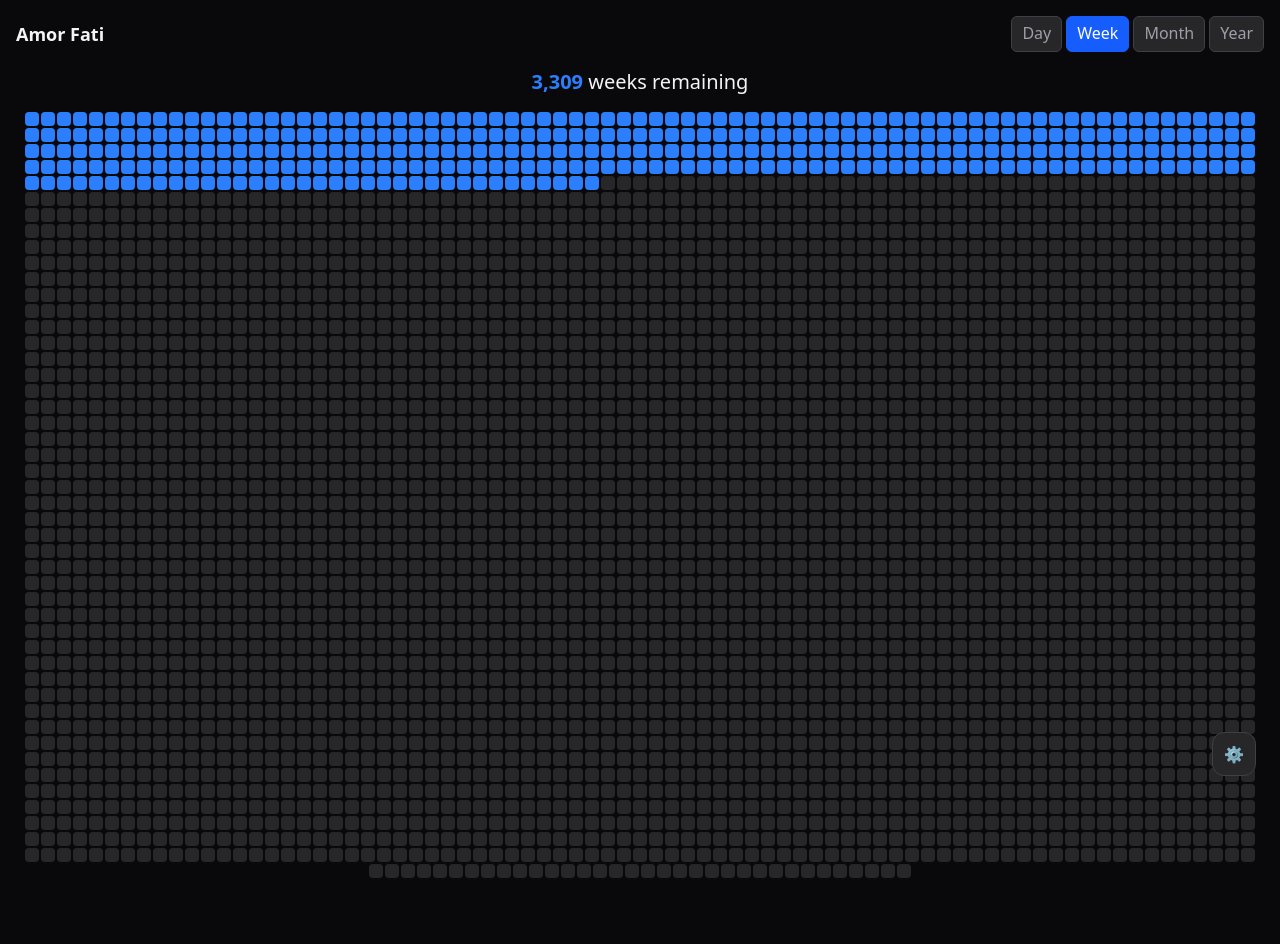
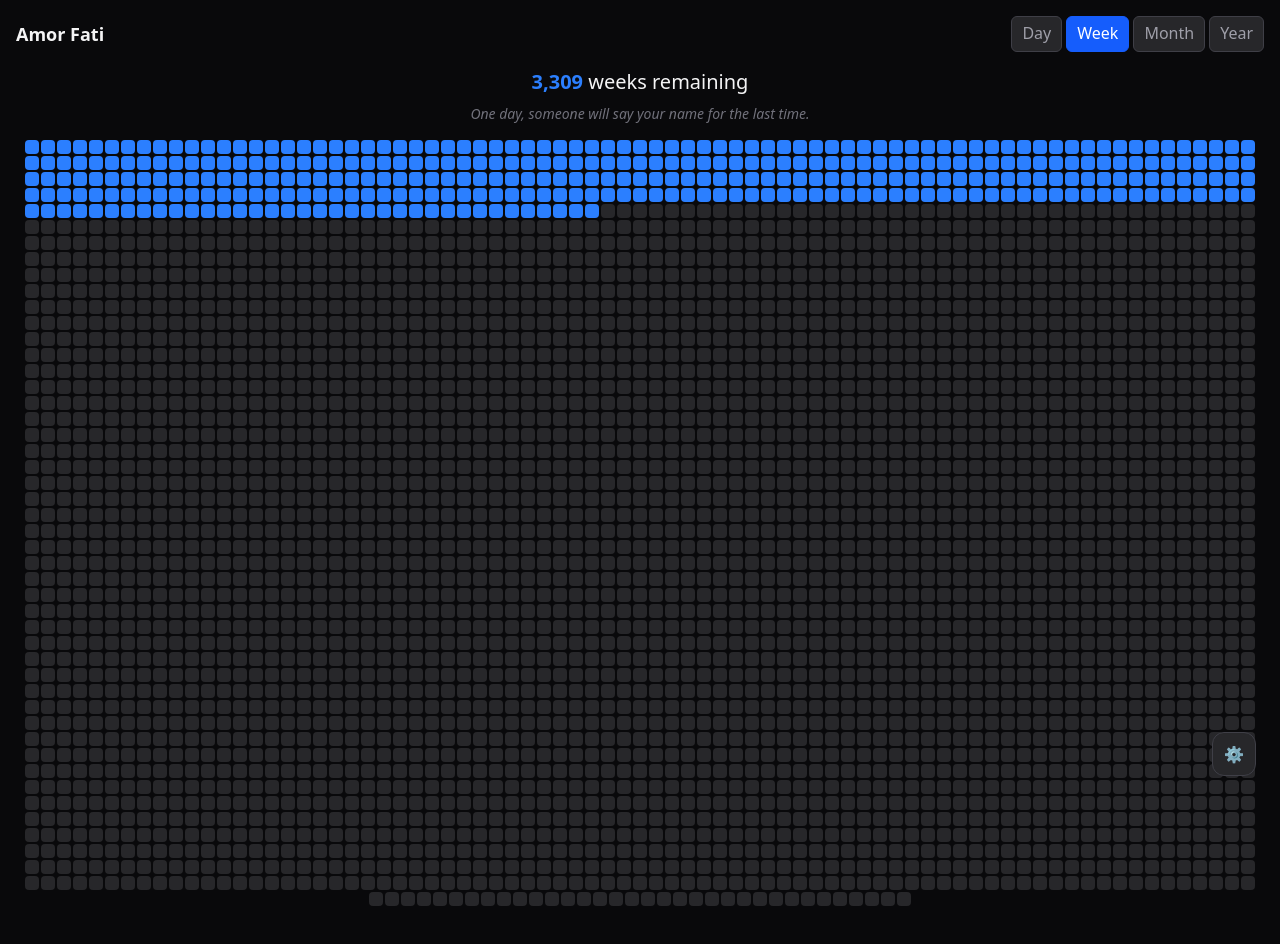
Before and after one commit to madearga/amorfati, a Next.js app: page / in a window 1280 px wide. Both pictures are taken after typing "2020-01-15" into the empty fields and a click on the button "Begin". Shown: the top 944 px of the page. Built offline with nearby package versions, Linux system fonts and the light colour scheme.

Commit message:
feat: rotating powerful messages below counter

```diff
--- a/src/components/Counter.tsx
+++ b/src/components/Counter.tsx
@@ -1,7 +1,24 @@
 'use client';
 
+import { useState, useEffect } from 'react';
 import { computeCells } from '@/lib/grid';
 import type { LifeGridState } from '@/lib/state';
+
+const MESSAGES = [
+  'You will never be this young again.',
+  'This moment is all there ever is.',
+  'The days are long, but the years are short.',
+  'What would you do if this were your last week?',
+  'Time is the only currency you cannot earn back.',
+  'Every cell you see empty — someone older would trade anything for it.',
+  'You are not running out of time. You are filling it.',
+  'Memento mori. Remember you must die.',
+  'The graveyard is the richest place on earth — full of unwritten books, unlaunched businesses, unsaid words.',
+  'One day, someone will say your name for the last time.',
+  'Stop waiting. Start now.',
+  'The best time to plant a tree was 20 years ago. The second best time is now.',
+  'Amor fati — love your fate. Every cell, filled or empty, is yours.',
+];
 
 interface Props {
   state: LifeGridState;
@@ -9,10 +26,21 @@ interface Props {
 
 export default function Counter({ state }: Props) {
   const { remaining } = computeCells(state, state.granularity);
+  const [msg, setMsg] = useState('');
+
+  useEffect(() => {
+    setMsg(MESSAGES[Math.floor(Math.random() * MESSAGES.length)]);
+  }, [state.granularity]);
+
   return (
-    <p className="text-center text-xl">
-      <span className="font-bold text-blue-500">{remaining.toLocaleString()}</span>{' '}
-      {state.granularity}s remaining
-    </p>
+    <div className="text-center">
+      <p className="text-xl">
+        <span className="font-bold text-blue-500">{remaining.toLocaleString()}</span>{' '}
+        {state.granularity}s remaining
+      </p>
+      {msg && (
+        <p className="mt-2 text-sm italic text-zinc-500">{msg}</p>
+      )}
+    </div>
   );
 }
```
